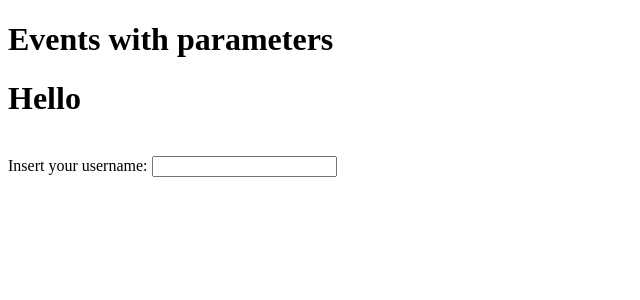
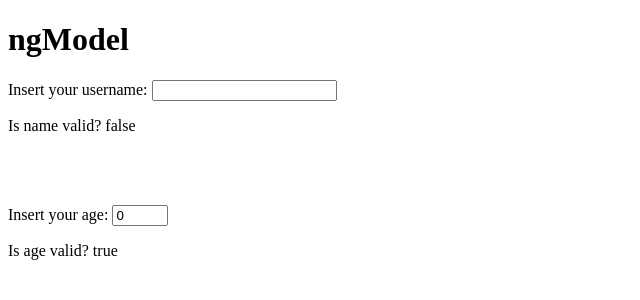
Before and after one commit to AriDevK/angular-tutorial, an Angular app: page / in a window 1280 px wide. Shown: the top 300 px of the page, without its empty margins (0-640 px from the left). Built offline with nearby package versions, Linux system fonts and the light colour scheme.

Commit message:
Learn ngModel and AngularForms basics

```diff
--- a/src/app/app.component.html
+++ b/src/app/app.component.html
@@ -1,8 +1,14 @@
-<h1>Events with parameters</h1>
-
-<h1>Hello {{ username }}</h1>
-
-<br>
+<h1>ngModel</h1>
 
 <label for="username">Insert your username: </label>
-<input type="text" (keyup)="onInputHandler($event)">
+<input type="text" required #nameInput="ngModel" [(ngModel)]="user.name">
+<br>
+<p>Is name valid? {{ nameInput.valid }}</p>
+
+
+<br><br><br>
+
+<label for="age">Insert your age: </label>
+<input type="number" min="0" max="99" #ageInput="ngModel" [(ngModel)]="user.age">
+<br>
+<p>Is age valid? {{ ageInput.valid }} </p>
--- a/src/app/app.component.ts
+++ b/src/app/app.component.ts
@@ -6,9 +6,8 @@ import { Component } from '@angular/core';
   styleUrls: ['./app.component.scss']
 })
 export class AppComponent {
-  onInputHandler(event: Event) {
-    let input = event.target as HTMLInputElement;
-    this.username = input.value;
-  }
-  username = ""
+  user = {
+    name : '',
+    age : 0
+  };
 }
--- a/src/app/app.module.ts
+++ b/src/app/app.module.ts
@@ -1,8 +1,10 @@
 import { NgModule } from '@angular/core';
 import { BrowserModule } from '@angular/platform-browser';
+import { FormsModule } from '@angular/forms';
 
 import { AppRoutingModule } from './app-routing.module';
 import { AppComponent } from './app.component';
+
 
 @NgModule({
   declarations: [
@@ -10,7 +12,8 @@ import { AppComponent } from './app.component';
   ],
   imports: [
     BrowserModule,
-    AppRoutingModule
+    AppRoutingModule,
+    FormsModule
   ],
   providers: [],
   bootstrap: [AppComponent]
```
